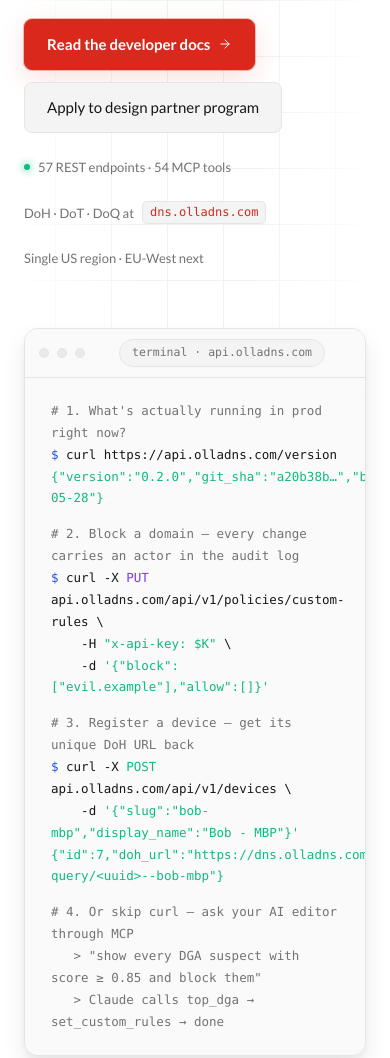
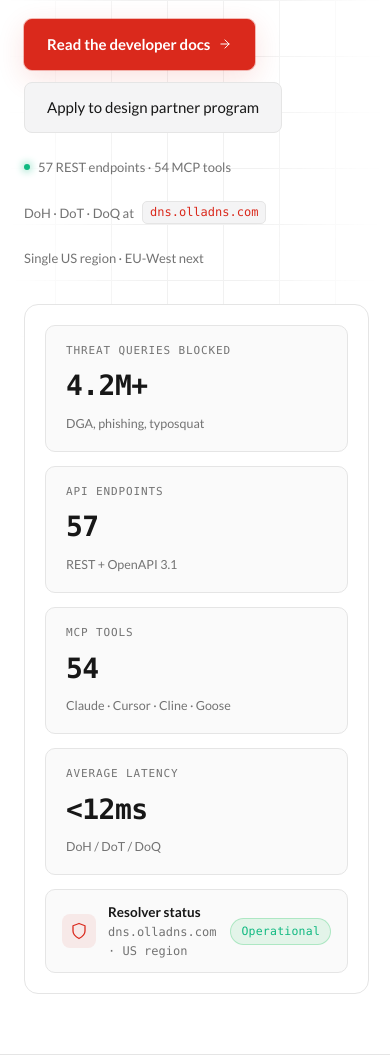
Before and after one commit to vikasswaminh/olladns-marketing, a website: page index.html in a window 390 px wide. Shown: the part 624-1682 px from the top of the page. Drawn offline with Linux system fonts and the light colour scheme.

Commit message:
home: repair hero encoding and style the dashboard-preview hero visual
Four bare 0xB7 bytes (rendered as U+FFFD in 'Claude - Cursor - Cline - Goose' and 'dns.olladns.com - US region') prefixed to C2 B7 middots; strict UTF-8 validation now passes with 0 invalid sequences.

Hero visual (live security dashboard preview): add page-scoped styles for .hero-visual/.hv-row/.hv-card/.hv-status families plus .value/.sub in the existing inline head style block, matching page conventions (880px breakpoint, token vars from tokens.css). Restores the shield icon population line for #i-shield-status (element existed but was never filled).

Verified: 0 orphan classes, 0 dangling getElementById refs, tags balanced, style braces 31/31.

```diff
--- a/index.html
+++ b/index.html
@@ -27,6 +27,101 @@
     .qual-col li{font-size:14.5px;color:var(--text-2);line-height:1.55;padding-left:24px;position:relative}
     .qual-col.yes li::before{content:"✓";position:absolute;left:0;color:#10b981;font-weight:700}
     .qual-col.no li::before{content:"–";position:absolute;left:0;color:var(--muted);font-weight:700}
+
+    /* Hero visual - dashboard preview cards (page-scoped) */
+    .hero-visual {
+      display: flex;
+      flex-direction: column;
+      gap: 14px;
+      padding: 20px;
+      border: 1px solid var(--line);
+      border-radius: 14px;
+      background: var(--panel)
+    }
+
+    .hv-row {
+      display: grid;
+      grid-template-columns: 1fr 1fr;
+      gap: 14px
+    }
+
+    .hv-card {
+      display: flex;
+      flex-direction: column;
+      gap: 6px;
+      padding: 18px 20px;
+      border: 1px solid var(--line);
+      border-radius: 10px;
+      background: var(--bg-1)
+    }
+
+    .hv-card h4 {
+      font-family: var(--mono);
+      font-size: 11px;
+      font-weight: 500;
+      letter-spacing: .08em;
+      text-transform: uppercase;
+      color: var(--muted)
+    }
+
+    .hv-card .value {
+      font-family: var(--mono);
+      font-size: 28px;
+      font-weight: 700;
+      letter-spacing: -.02em;
+      color: var(--text)
+    }
+
+    .hv-card .sub {
+      font-size: 12.5px;
+      color: var(--muted)
+    }
+
+    .hv-status {
+      display: flex;
+      align-items: center;
+      justify-content: space-between;
+      gap: 14px;
+      padding: 12px 16px;
+      border: 1px solid var(--line);
+      border-radius: 10px;
+      background: var(--bg-1)
+    }
+
+    .hv-status .left {
+      display: flex;
+      align-items: center;
+      gap: 12px
+    }
+
+    .hv-status .status-ic {
+      width: 34px;
+      height: 34px;
+      border-radius: 8px;
+      background: var(--accent-soft);
+      color: var(--accent);
+      display: grid;
+      place-items: center;
+      flex: none
+    }
+
+    .hv-status .status-title {
+      font-size: 13.5px;
+      font-weight: 600;
+      color: var(--text)
+    }
+
+    .hv-status .status-desc {
+      font-family: var(--mono);
+      font-size: 12px;
+      color: var(--muted)
+    }
+
+    @media (max-width:880px) {
+      .hv-row {
+        grid-template-columns: 1fr
+      }
+    }
   </style>
 </head>
 <body data-screen-label="Marketing — Home">
@@ -54,37 +149,45 @@
       </div>
     </div>
 
-    <!-- Terminal mock — real, working commands you can copy/paste -->
-    <div class="product-frame" style="margin-top:24px">
-      <div class="pf-bar">
-        <span class="dot"></span><span class="dot"></span><span class="dot"></span>
-        <span class="url">terminal · api.olladns.com</span>
-      </div>
-      <div style="padding:22px 26px;background:var(--bg-1);font-family:var(--mono);font-size:12.5px;line-height:1.75;color:var(--text)">
-        <div style="color:var(--muted)"># 1. What's actually running in prod right now?</div>
-        <div><span style="color:var(--info)">$</span> curl https://api.olladns.com/version</div>
-        <div style="color:#10b981">{"version":"0.2.0","git_sha":"a20b38b…","built_at":"2026-05-28"}</div>
-
-        <div style="height:14px"></div>
-        <div style="color:var(--muted)"># 2. Block a domain — every change carries an actor in the audit log</div>
-        <div><span style="color:var(--info)">$</span> curl -X <span style="color:#7c3aed">PUT</span> api.olladns.com/api/v1/policies/custom-rules \</div>
-        <div>&nbsp;&nbsp;&nbsp;&nbsp;-H <span style="color:#10b981">"x-api-key: $K"</span> \</div>
-        <div>&nbsp;&nbsp;&nbsp;&nbsp;-d <span style="color:#10b981">'{"block":["evil.example"],"allow":[]}'</span></div>
-
-        <div style="height:14px"></div>
-        <div style="color:var(--muted)"># 3. Register a device — get its unique DoH URL back</div>
-        <div><span style="color:var(--info)">$</span> curl -X <span style="color:#10b981">POST</span> api.olladns.com/api/v1/devices \</div>
-        <div>&nbsp;&nbsp;&nbsp;&nbsp;-d <span style="color:#10b981">'{"slug":"bob-mbp","display_name":"Bob - MBP"}'</span></div>
-        <div style="color:#10b981">{"id":7,"doh_url":"https://dns.olladns.com/dns-query/&lt;uuid&gt;--bob-mbp"}</div>
-
-        <div style="height:14px"></div>
-        <div style="color:var(--muted)"># 4. Or skip curl — ask your AI editor through MCP</div>
-        <div style="color:var(--muted)">&nbsp;&nbsp;&nbsp;&gt; "show every DGA suspect with score ≥ 0.85 and block them"</div>
-        <div style="color:var(--muted)">&nbsp;&nbsp;&nbsp;&gt; Claude calls top_dga → set_custom_rules → done</div>
+          <!-- Hero visual: live security dashboard preview -->
+      <div class="hero-visual" aria-label="DNS security infrastructure preview">
+        <div class="hv-row">
+          <div class="hv-card">
+            <h4>Threat queries blocked</h4>
+            <div class="value">4.2M+</div>
+            <div class="sub">DGA, phishing, typosquat</div>
+          </div>
+          <div class="hv-card">
+            <h4>API endpoints</h4>
+            <div class="value">57</div>
+            <div class="sub">REST + OpenAPI 3.1</div>
+          </div>
+        </div>
+        <div class="hv-row">
+          <div class="hv-card">
+            <h4>MCP tools</h4>
+            <div class="value">54</div>
+            <div class="sub">Claude · Cursor · Cline · Goose</div>
+          </div>
+          <div class="hv-card">
+            <h4>Average latency</h4>
+            <div class="value">&lt;12ms</div>
+            <div class="sub">DoH / DoT / DoQ</div>
+          </div>
+        </div>
+        <div class="hv-status">
+          <div class="left">
+            <div class="status-ic" id="i-shield-status"></div>
+            <div>
+              <div class="status-title">Resolver status</div>
+              <div class="status-desc">dns.olladns.com · US region</div>
+            </div>
+          </div>
+          <span class="pill good">Operational</span>
+        </div>
       </div>
     </div>
-  </div>
-</section>
+  </section>
 
 <!-- ============================================ -->
 <!-- DESIGN PARTNER CALLOUT -->
@@ -313,6 +416,7 @@
   document.getElementById('i-code-1').innerHTML = icon('code',{size:20});
   document.getElementById('i-ai-1').innerHTML = icon('ai',{size:20});
   document.getElementById('i-plug-1').innerHTML = icon('plug',{size:20});
+  document.getElementById('i-shield-status').innerHTML = icon('shield',{size:18});
 </script>
 </body>
 </html>
```
